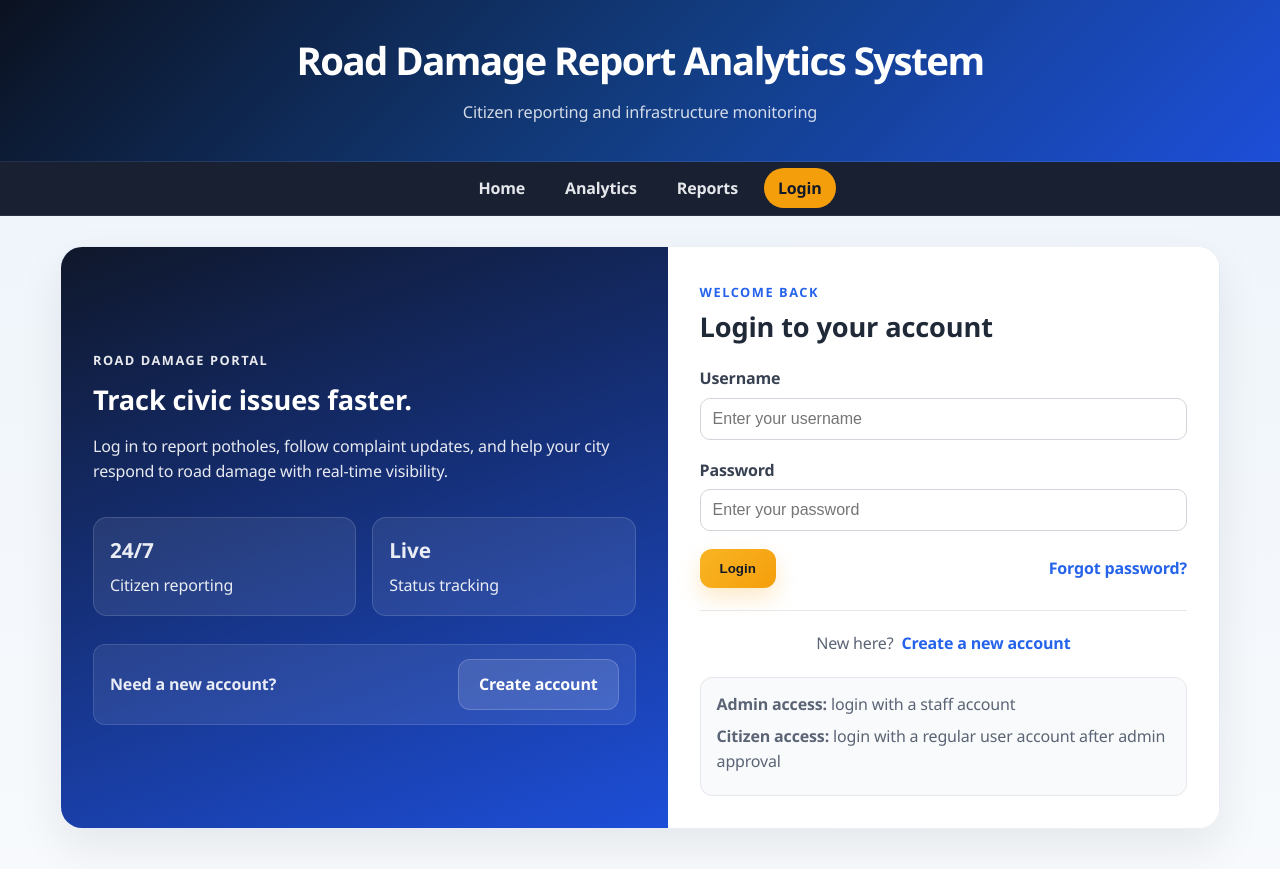
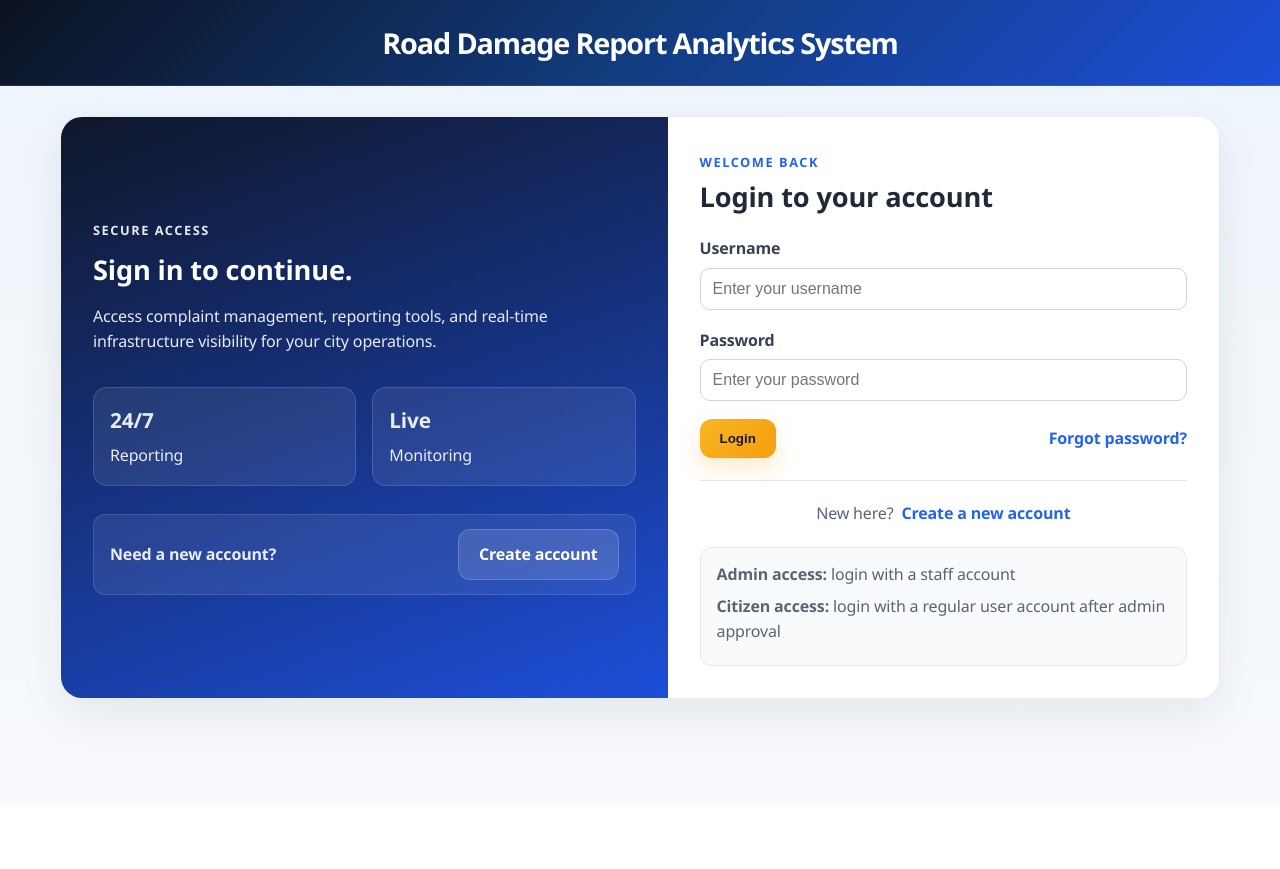
Before and after one commit to PrajwalMurali/Road-Damage-Analytics-Web-Application, a Django app: page /login/ in a window 1280 px wide. Shown: the top 869 px of the page. After the commit the page ends 732 px from the top, so only its background shows below. Run offline with Django 5.2, Linux system fonts and the light colour scheme.

Commit message:
Reduce auth page branding
Co-authored-by: Copilot <223556219+Copilot@users.noreply.github.com>

```diff
--- a/static/css/styles.css
+++ b/static/css/styles.css
@@ -43,6 +43,15 @@ header h1 {
     font-size: clamp(2.2rem, 3vw, 3.2rem);
     font-weight: 800;
     letter-spacing: -0.04em;
+}
+
+header.auth-header {
+    padding-top: 20px;
+    padding-bottom: 20px;
+}
+
+header.auth-header h1 {
+    font-size: clamp(1.8rem, 2vw, 2.5rem);
 }
 
 header p {
--- a/templates/base.html
+++ b/templates/base.html
@@ -8,11 +8,14 @@
     <link rel="stylesheet" href="{% static 'css/styles.css' %}">
 </head>
 <body>
-    <header>
+    <header class="{% if '/login/' in request.path or '/register/' in request.path %}auth-header{% endif %}">
         <h1>Road Damage Report Analytics System</h1>
-        <p>Citizen reporting and infrastructure monitoring</p>
+        {% if not '/login/' in request.path and not '/register/' in request.path %}
+            <p>Citizen reporting and infrastructure monitoring</p>
+        {% endif %}
     </header>
 
+    {% if request.user.is_authenticated %}
     <nav>
         <ul>
             <li><a href="{% url 'home' %}" class="{% if request.path == '/' %}active{% endif %}">Home</a></li>
@@ -24,13 +27,10 @@
             {% elif request.user.is_authenticated %}
                 <li><a href="{% url 'complaint_create' %}">Submit Complaint</a></li>
             {% endif %}
-            {% if request.user.is_authenticated %}
-                <li><a href="{% url 'logout' %}">Logout</a></li>
-            {% else %}
-                <li><a href="{% url 'login' %}" class="{% if '/login/' in request.path %}active{% endif %}">Login</a></li>
-            {% endif %}
+            <li><a href="{% url 'logout' %}">Logout</a></li>
         </ul>
     </nav>
+    {% endif %}
 
     <main class="container">
         {% block content %}
--- a/templates/main/login.html
+++ b/templates/main/login.html
@@ -5,18 +5,18 @@
 {% block content %}
 <section class="card auth-shell">
     <div class="auth-visual">
-        <span class="eyebrow">Road Damage Portal</span>
-        <h2>Track civic issues faster.</h2>
-        <p>Log in to report potholes, follow complaint updates, and help your city respond to road damage with real-time visibility.</p>
+        <span class="eyebrow">Secure access</span>
+        <h2>Sign in to continue.</h2>
+        <p>Access complaint management, reporting tools, and real-time infrastructure visibility for your city operations.</p>
 
         <div class="auth-badges">
             <div>
                 <strong>24/7</strong>
-                <span>Citizen reporting</span>
+                <span>Reporting</span>
             </div>
             <div>
                 <strong>Live</strong>
-                <span>Status tracking</span>
+                <span>Monitoring</span>
             </div>
         </div>
 
```
